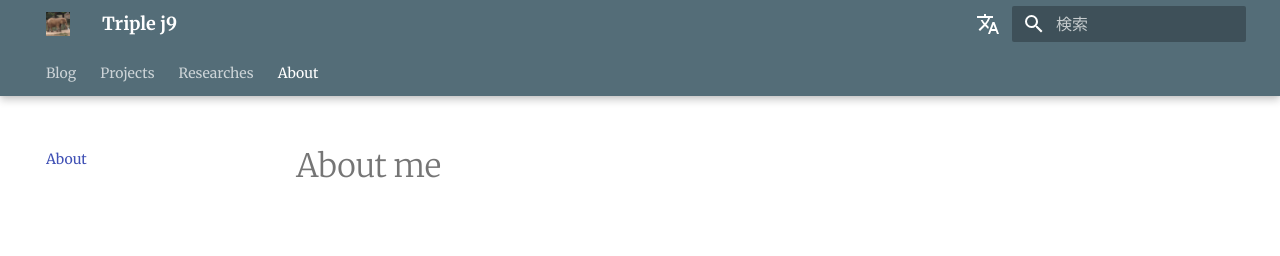
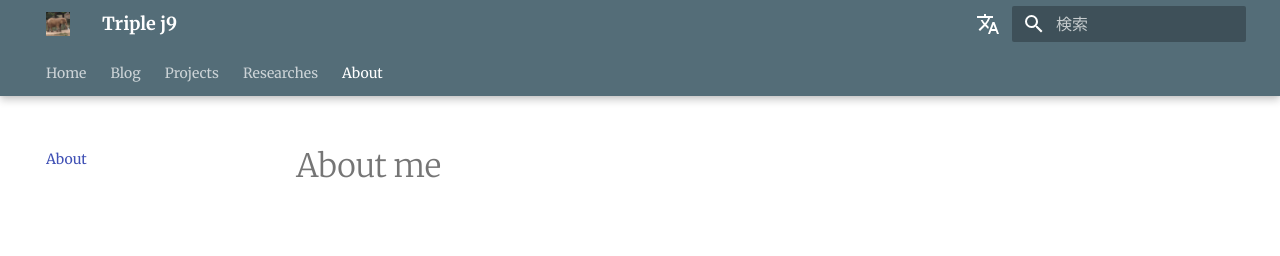
Before and after one commit to jjj999/jjj999.github.io, an MkDocs documentation site: the page built from src/about.md, in a window 1280 px wide. Shown: the top 256 px of the page. Built offline with MkDocs 1.6.1 and Material for MkDocs 9.7.7, drawn with Linux system fonts in a browser that asks for light colours; comment, search, counter and statistics services are not loaded.

Commit message:
Added the home page.

```diff
--- a/mkdocs.yml
+++ b/mkdocs.yml
@@ -25,6 +25,7 @@ theme:
     text: Merriweather
 
 nav:
+- index.md
 - Blog: blog/index.md
 - Projects: projects.md
 - Researches: researches/index.md
--- /dev/null
+++ b/src/index.md
@@ -0,0 +1 @@
+# Home
```
